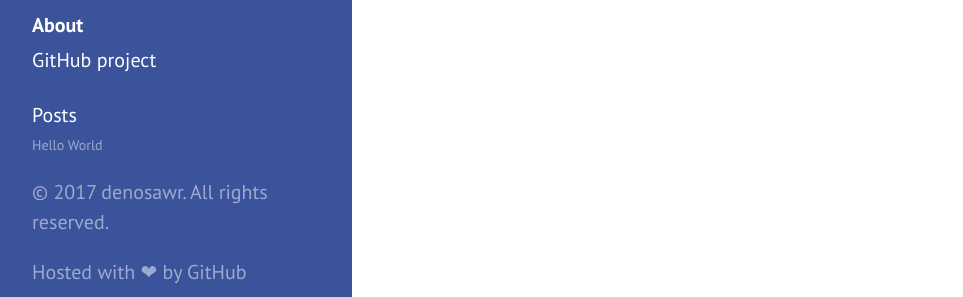
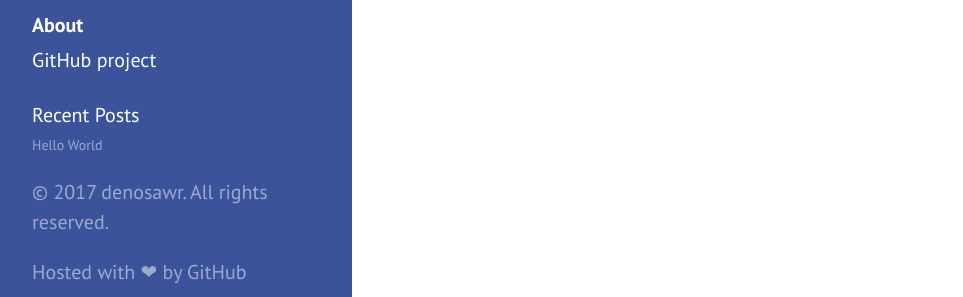
Before and after one commit to denosawr/blog, a Jekyll site: the page built from about.md, in a window 1280 px wide. Shown: the part 573-870 px from the top of the page, without its empty margins (8-971 px from the left). Built offline with Jekyll 4.4.1, drawn with Linux system fonts in a browser that asks for light colours; Markdown is read by kramdown in place of the engine named in the settings.

Commit message:
Update sidebar.html

```diff
--- a/_includes/sidebar.html
+++ b/_includes/sidebar.html
@@ -27,7 +27,7 @@
     </nav>
 
     <nav class="sidebar-nav">
-      <a class="sidebar-nav-item" href="{{ site.url }}{{ site.posts.first.url }}">Posts</a>
+      <a class="sidebar-nav-item" href="{{ site.url }}{{ site.posts.first.url }}">Recent Posts</a>
         {% for post in site.posts limit:10 %}
             <!--"title": "{{ post.title | xml_escape }}",
             "url": "{{ site.url }}{{ post.url }}",
```
